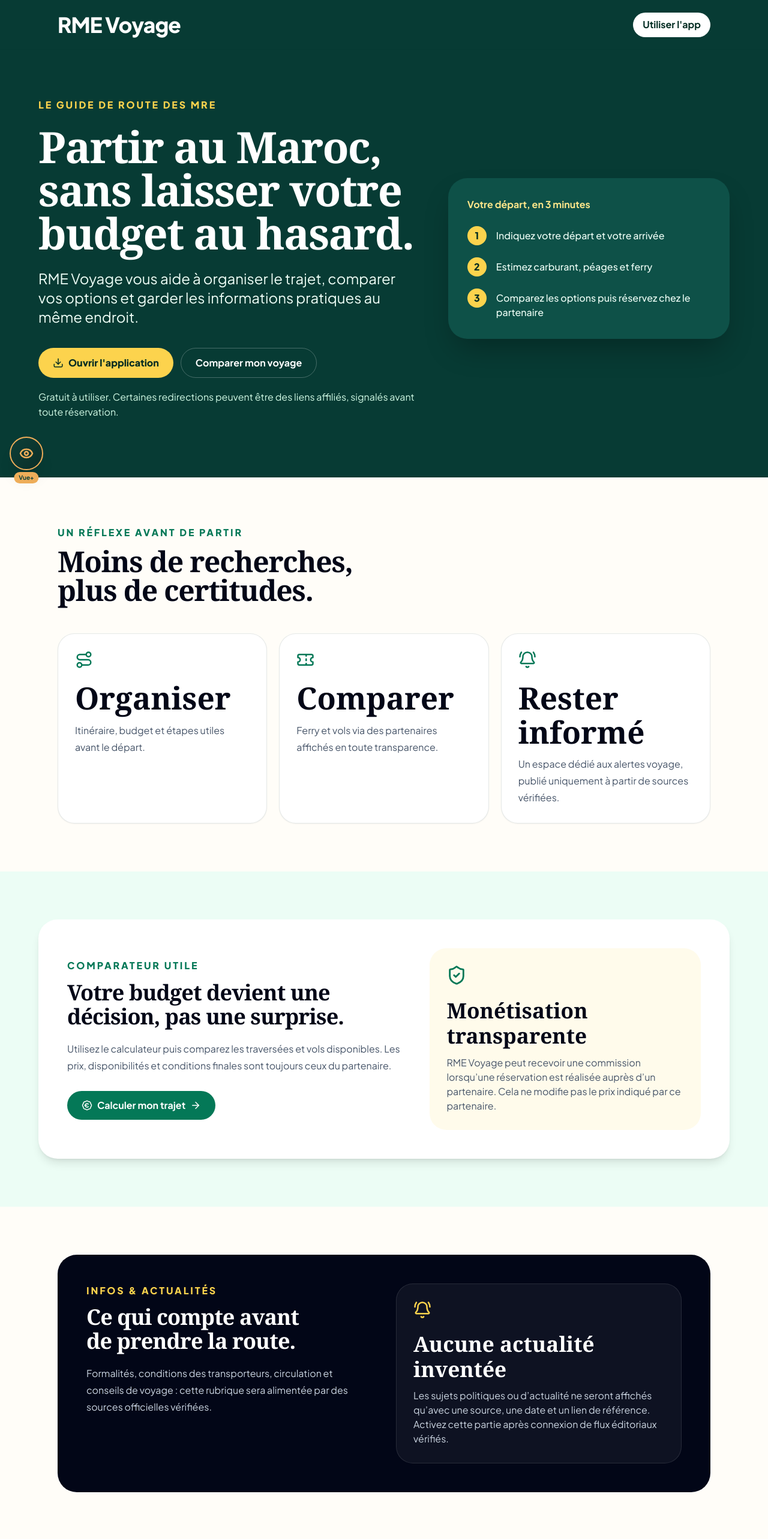
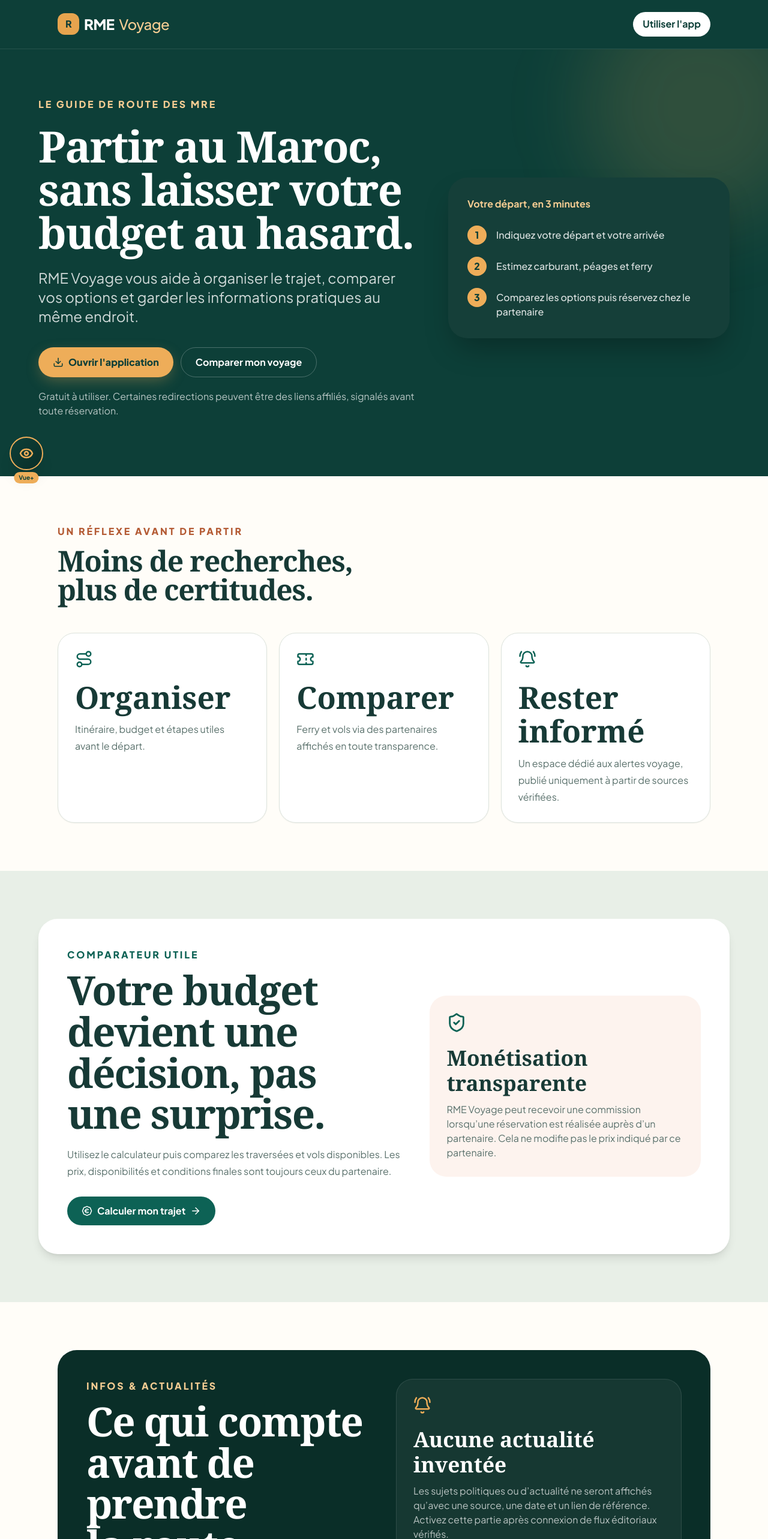
Before and after one commit to maissanebenaili-afk/Rme-route-, a Next.js app: page /guide in a window 1280 px wide. Shown: the top 2566 px of the page at 60% size. Built offline with nearby package versions, Linux system fonts and the light colour scheme; a web font is replaced by a local one.

Commit message:
design: unifie decouvrir/guide/telecharger avec l'identite RME Voyage (terracotta/zellige/safran, Boska)

```diff
--- a/app/decouvrir/page.tsx
+++ b/app/decouvrir/page.tsx
@@ -1,5 +1,5 @@
 import Link from 'next/link';
-import { ArrowRight, CalendarCheck, CircleDollarSign, MapPinned, ShipWheel } from 'lucide-react';
+import { ArrowRight, CalendarCheck, CircleDollarSign, MapPinned, ShipWheel, Sparkles } from 'lucide-react';
 
 const features = [
   {
@@ -31,106 +31,118 @@
 
 export default function DiscoverPage() {
   return (
-    <main className="min-h-screen bg-slate-950 text-white">
+    <main className="min-h-screen overflow-hidden bg-[#0d3f38] text-white">
+      {/* Background decorations, consistent with homepage hero */}
+      <div className="relative isolate">
+        <div className="pointer-events-none absolute -right-24 -top-24 -z-10 h-96 w-96 rounded-full bg-[#eead59]/20 blur-3xl" />
+        <div className="pointer-events-none absolute -bottom-36 left-1/4 -z-10 h-72 w-72 rounded-full bg-[#4cc3ac]/15 blur-3xl" />
+
         <nav className="mx-auto flex max-w-6xl items-center justify-between px-5 py-6 sm:px-8">
-        <Link href="/" className="text-lg font-black tracking-tight">
-          RME <span className="font-medium text-emerald-300">Voyage</span>
+          <Link href="/" className="flex items-center gap-2 text-lg font-black tracking-tight">
+            <span className="grid h-10 w-10 place-items-center rounded-2xl bg-[#e6a44e] text-sm text-[#103d37]">R</span>
+            RME <span className="font-medium text-[#f5cd93]">Voyage</span>
           </Link>
           <Link
             href="/telecharger"
-          className="rounded-full border border-white/20 px-4 py-2 text-sm font-semibold hover:bg-white/10"
+            className="rounded-full border border-white/20 px-4 py-2 text-sm font-semibold text-white transition hover:bg-white/10"
           >
             Ouvrir l&apos;application
           </Link>
         </nav>
 
-      <section className="mx-auto grid max-w-6xl gap-12 px-5 pb-20 pt-16 sm:px-8 lg:grid-cols-[1.2fr_0.8fr] lg:items-center lg:pt-24">
-        <div>
-          <p className="mb-5 text-sm font-bold uppercase tracking-[0.2em] text-emerald-300">
-            Europe ↔ Maroc
+        <section className="mx-auto grid max-w-6xl gap-12 px-5 pb-20 pt-10 sm:px-8 lg:grid-cols-[1.2fr_0.8fr] lg:items-center lg:pt-16">
+          <div className="animate-fade-up">
+            <p className="inline-flex items-center gap-2 rounded-full border border-white/15 bg-white/10 px-3 py-1.5 text-xs font-extrabold uppercase tracking-[.16em] text-[#f5cd93]">
+              <Sparkles size={14} /> Europe ↔ Maroc
             </p>
-          <h1 className="max-w-3xl text-5xl font-black leading-[1.05] tracking-tight sm:text-7xl">
+            <h1 className="mt-6 max-w-3xl font-display text-4xl font-semibold leading-[1.05] tracking-tight sm:text-6xl lg:text-7xl">
               Votre voyage vers le Maroc, mieux préparé.
             </h1>
-          <p className="mt-6 max-w-2xl text-lg leading-8 text-slate-300">
+            <p className="mt-6 max-w-2xl text-lg leading-8 text-white/75">
               RME Voyage rassemble les outils essentiels pour planifier votre itinéraire, estimer votre
               budget et retrouver les services utiles sur la route.
             </p>
             <div className="mt-9 flex flex-wrap gap-4">
               <Link
                 href="/"
-              className="inline-flex items-center gap-2 rounded-full bg-emerald-400 px-6 py-3 font-bold text-slate-950 hover:bg-emerald-300"
+                className="inline-flex items-center gap-2 rounded-full bg-[#e6a44e] px-6 py-3.5 font-extrabold text-[#103d37] shadow-gold transition hover:bg-[#f5cd93]"
               >
                 Préparer mon voyage <ArrowRight size={18} />
               </Link>
               <a
                 href="#fonctionnalites"
-              className="inline-flex items-center rounded-full border border-white/20 px-6 py-3 font-bold hover:bg-white/10"
+                className="inline-flex items-center rounded-full border border-white/20 px-6 py-3.5 font-bold text-white transition hover:bg-white/10"
               >
                 Découvrir le service
               </a>
             </div>
           </div>
 
-        <div className="rounded-[2rem] border border-white/10 bg-gradient-to-br from-emerald-500/25 to-slate-900 p-7 shadow-2xl shadow-emerald-950/40 sm:p-9">
-          <p className="text-sm font-bold text-emerald-200">Un seul point de départ</p>
+          <div className="relative animate-scale-in delay-200">
+            <div className="absolute inset-0 -rotate-2 rounded-[2rem] bg-[#e6a44e]/90" />
+            <div className="relative rounded-[2rem] border border-white/10 bg-[#153f39] p-7 shadow-2xl sm:p-9">
+              <p className="text-sm font-bold text-[#f5cd93]">Un seul point de départ</p>
               <div className="mt-7 space-y-5">
                 <div className="rounded-2xl bg-white/10 p-5">
-              <p className="text-sm text-slate-300">Itinéraire</p>
+                  <p className="text-sm text-white/60">Itinéraire</p>
                   <p className="mt-1 text-xl font-bold">Europe → Maroc</p>
                 </div>
                 <div className="grid grid-cols-2 gap-4">
                   <div className="rounded-2xl bg-white/10 p-5">
-                <p className="text-sm text-slate-300">Transport</p>
+                    <p className="text-sm text-white/60">Transport</p>
                     <p className="mt-1 font-bold">Comparé</p>
                   </div>
                   <div className="rounded-2xl bg-white/10 p-5">
-                <p className="text-sm text-slate-300">Budget</p>
+                    <p className="text-sm text-white/60">Budget</p>
                     <p className="mt-1 font-bold">Estimé</p>
                   </div>
                 </div>
               </div>
             </div>
+          </div>
         </section>
+      </div>
 
-      <section id="fonctionnalites" className="bg-white py-20 text-slate-950">
+      <section id="fonctionnalites" className="bg-[#fffdf8] py-20 text-[#173a36]">
         <div className="mx-auto max-w-6xl px-5 sm:px-8">
-          <p className="text-sm font-bold uppercase tracking-[0.18em] text-emerald-700">
+          <p className="text-sm font-extrabold uppercase tracking-[.18em] text-[#b45b34]">
             Pensé pour votre trajet
           </p>
-          <h2 className="mt-3 max-w-2xl text-4xl font-black tracking-tight sm:text-5xl">
+          <h2 className="mt-3 max-w-2xl font-display text-3xl font-semibold tracking-tight sm:text-5xl">
             Les informations utiles, sans multiplier les outils.
           </h2>
           <div className="mt-12 grid gap-5 sm:grid-cols-2">
             {features.map(({ icon: Icon, title, text }) => (
-              <article key={title} className="rounded-3xl border border-slate-200 p-7">
-                <Icon className="text-emerald-700" size={28} />
+              <article key={title} className="card-hover rounded-3xl border border-[#dce3dc] bg-white p-7">
+                <span className="grid h-12 w-12 place-items-center rounded-2xl bg-[#e9f1ed] text-[#0d6255]">
+                  <Icon size={24} />
+                </span>
                 <h3 className="mt-5 text-xl font-extrabold">{title}</h3>
-                <p className="mt-3 leading-7 text-slate-600">{text}</p>
+                <p className="mt-3 leading-7 text-[#5a716c]">{text}</p>
               </article>
             ))}
           </div>
         </div>
       </section>
 
-      <section className="px-5 py-20 sm:px-8">
-        <div className="mx-auto max-w-4xl rounded-[2rem] bg-emerald-400 px-7 py-12 text-center text-slate-950 sm:px-12">
-          <h2 className="text-4xl font-black tracking-tight sm:text-5xl">
+      <section className="bg-[#fffdf8] px-5 py-20 sm:px-8">
+        <div className="mx-auto max-w-4xl rounded-[2rem] bg-[#0d3f38] px-7 py-14 text-center text-white shadow-warm-lg sm:px-12">
+          <h2 className="font-display text-3xl font-semibold tracking-tight sm:text-5xl">
             Prêt à organiser votre voyage ?
           </h2>
-          <p className="mx-auto mt-4 max-w-xl text-lg">
+          <p className="mx-auto mt-4 max-w-xl text-lg text-white/75">
             Accédez à RME Voyage et commencez votre préparation dès maintenant.
           </p>
           <Link
             href="/"
-            className="mt-8 inline-flex items-center gap-2 rounded-full bg-slate-950 px-6 py-3 font-bold text-white hover:bg-slate-800"
+            className="mt-8 inline-flex items-center gap-2 rounded-full bg-[#e6a44e] px-6 py-3 font-bold text-[#103d37] transition hover:bg-[#f5cd93]"
           >
             Ouvrir l&apos;application <ArrowRight size={18} />
           </Link>
         </div>
       </section>
 
-      <footer className="border-t border-white/10 px-5 py-8 text-center text-sm text-slate-400">
+      <footer className="border-t border-white/10 bg-[#0a2e28] px-5 py-8 text-center text-sm text-white/60">
         RME Voyage — Informations indicatives. Vérifiez les conditions des transporteurs avant le
         départ.
       </footer>
--- a/app/guide/page.tsx
+++ b/app/guide/page.tsx
@@ -34,54 +34,57 @@
 
 export default function GuidePage() {
   return (
-    <main className="min-h-screen bg-[#fffdf8] text-slate-950">
-      <header className="border-b border-emerald-950/10 bg-[#073b34] text-white">
+    <main className="min-h-screen bg-[#fffdf8] text-[#173a36]">
+      <header className="border-b border-white/10 bg-[#0d3f38] text-white">
         <div className="mx-auto flex max-w-6xl items-center justify-between px-5 py-5 sm:px-8">
-          <Link href="/" className="text-xl font-black tracking-tight">
-            RME Voyage
+          <Link href="/" className="flex items-center gap-2 text-lg font-black tracking-tight">
+            <span className="grid h-9 w-9 place-items-center rounded-xl bg-[#e6a44e] text-sm text-[#103d37]">R</span>
+            RME <span className="font-medium text-[#f5cd93]">Voyage</span>
           </Link>
           <Link
             href="/telecharger"
-            className="rounded-full bg-white px-4 py-2 text-sm font-bold text-emerald-950 hover:bg-emerald-100"
+            className="rounded-full bg-white px-4 py-2 text-sm font-bold text-[#0d3f38] transition hover:bg-[#f5cd93]"
           >
             Utiliser l&apos;app
           </Link>
         </div>
       </header>
-      <section className="overflow-hidden bg-[#073b34] px-5 pb-24 pt-14 text-white sm:px-8 sm:pt-20">
+
+      <section className="relative isolate overflow-hidden bg-[#0d3f38] px-5 pb-24 pt-14 text-white sm:px-8 sm:pt-20">
+        <div className="pointer-events-none absolute -right-20 -top-24 -z-10 h-96 w-96 rounded-full bg-[#eead59]/15 blur-3xl" />
         <div className="mx-auto grid max-w-6xl gap-12 lg:grid-cols-[1.15fr_.85fr] lg:items-center">
-          <div>
-            <p className="text-sm font-extrabold uppercase tracking-[.18em] text-amber-300">
+          <div className="animate-fade-up">
+            <p className="text-sm font-extrabold uppercase tracking-[.18em] text-[#f5cd93]">
               Le guide de route des MRE
             </p>
-            <h1 className="mt-5 max-w-3xl text-5xl font-black leading-[1.04] tracking-tight sm:text-7xl">
+            <h1 className="mt-5 max-w-3xl font-display text-4xl font-semibold leading-[1.05] tracking-tight sm:text-6xl lg:text-7xl">
               Partir au Maroc, sans laisser votre budget au hasard.
             </h1>
-            <p className="mt-6 max-w-2xl text-lg leading-8 text-emerald-50">
+            <p className="mt-6 max-w-2xl text-lg leading-8 text-white/80">
               RME Voyage vous aide à organiser le trajet, comparer vos options et garder les
               informations pratiques au même endroit.
             </p>
             <div className="mt-9 flex flex-wrap gap-3">
               <Link
                 href="/telecharger"
-                className="inline-flex items-center gap-2 rounded-full bg-amber-300 px-6 py-3 font-extrabold text-emerald-950 hover:bg-amber-200"
+                className="inline-flex items-center gap-2 rounded-full bg-[#eead59] px-6 py-3 font-extrabold text-[#0d3f38] shadow-gold transition hover:bg-[#f5cd93]"
               >
                 <Download size={18} /> Ouvrir l&apos;application
               </Link>
               <a
                 href="#comparer"
-                className="inline-flex items-center rounded-full border border-white/25 px-6 py-3 font-bold hover:bg-white/10"
+                className="inline-flex items-center rounded-full border border-white/25 px-6 py-3 font-bold text-white transition hover:bg-white/10"
               >
                 Comparer mon voyage
               </a>
             </div>
-            <p className="mt-5 text-sm text-emerald-100">
+            <p className="mt-5 text-sm text-white/70">
               Gratuit à utiliser. Certaines redirections peuvent être des liens affiliés, signalés
               avant toute réservation.
             </p>
           </div>
-          <div className="rounded-[2rem] bg-[#0e5148] p-6 shadow-2xl shadow-black/30 sm:p-8">
-            <p className="font-bold text-amber-200">Votre départ, en 3 minutes</p>
+          <div className="animate-scale-in delay-200 rounded-[2rem] bg-[#153f39] p-6 shadow-2xl shadow-black/30 sm:p-8">
+            <p className="font-bold text-[#f5cd93]">Votre départ, en 3 minutes</p>
             <ol className="mt-6 space-y-5">
               {[
                 'Indiquez votre départ et votre arrivée',
@@ -89,61 +92,63 @@
                 'Comparez les options puis réservez chez le partenaire',
               ].map((item, index) => (
                 <li className="flex gap-4" key={item}>
-                  <span className="flex h-8 w-8 shrink-0 items-center justify-center rounded-full bg-amber-300 font-black text-emerald-950">
+                  <span className="flex h-8 w-8 shrink-0 items-center justify-center rounded-full bg-[#eead59] font-black text-[#0d3f38]">
                     {index + 1}
                   </span>
-                  <span className="pt-1 font-medium text-emerald-50">{item}</span>
+                  <span className="pt-1 font-medium text-white/85">{item}</span>
                 </li>
               ))}
             </ol>
           </div>
         </div>
       </section>
+
       <section className="mx-auto max-w-6xl px-5 py-20 sm:px-8">
-        <p className="text-sm font-extrabold uppercase tracking-[.18em] text-emerald-700">
+        <p className="text-sm font-extrabold uppercase tracking-[.18em] text-[#b45b34]">
           Un réflexe avant de partir
         </p>
-        <h2 className="mt-3 max-w-3xl text-4xl font-black tracking-tight sm:text-5xl">
+        <h2 className="mt-3 max-w-3xl font-display text-3xl font-semibold tracking-tight sm:text-5xl">
           Moins de recherches, plus de certitudes.
         </h2>
         <div className="mt-12 grid gap-5 md:grid-cols-3">
           {pillars.map(({ icon: Icon, title, text }) => (
             <article
-              className="rounded-3xl border border-emerald-950/10 bg-white p-7 shadow-sm"
+              className="card-hover rounded-3xl border border-[#dce3dc] bg-white p-7 shadow-sm"
               key={title}
             >
-              <Icon size={30} className="text-emerald-700" />
+              <Icon size={30} className="text-[#0d6255]" />
               <h3 className="mt-5 text-2xl font-black">{title}</h3>
-              <p className="mt-3 leading-7 text-slate-600">{text}</p>
+              <p className="mt-3 leading-7 text-[#5a716c]">{text}</p>
             </article>
           ))}
         </div>
       </section>
-      <section id="comparer" className="bg-emerald-50 px-5 py-20 sm:px-8">
+
+      <section id="comparer" className="bg-[#e8efe7] px-5 py-20 sm:px-8">
         <div className="mx-auto max-w-6xl rounded-[2rem] bg-white p-7 shadow-lg sm:p-12">
           <div className="grid gap-10 lg:grid-cols-[1fr_.8fr] lg:items-center">
             <div>
-              <p className="text-sm font-extrabold uppercase tracking-[.18em] text-emerald-700">
+              <p className="text-sm font-extrabold uppercase tracking-[.18em] text-[#0d6255]">
                 Comparateur utile
               </p>
-              <h2 className="mt-3 text-4xl font-black tracking-tight">
+              <h2 className="mt-3 font-display text-3xl font-semibold tracking-tight">
                 Votre budget devient une décision, pas une surprise.
               </h2>
-              <p className="mt-5 max-w-xl leading-7 text-slate-600">
+              <p className="mt-5 max-w-xl leading-7 text-[#5a716c]">
                 Utilisez le calculateur puis comparez les traversées et vols disponibles. Les prix,
                 disponibilités et conditions finales sont toujours ceux du partenaire.
               </p>
               <Link
                 href="/"
-                className="mt-7 inline-flex items-center gap-2 rounded-full bg-emerald-700 px-6 py-3 font-bold text-white hover:bg-emerald-800"
+                className="mt-7 inline-flex items-center gap-2 rounded-full bg-[#0d6255] px-6 py-3 font-bold text-white transition hover:bg-[#0a4d44]"
               >
                 <BadgeEuro size={18} /> Calculer mon trajet <ArrowRight size={18} />
               </Link>
             </div>
-            <div className="rounded-3xl bg-amber-50 p-7">
-              <ShieldCheck className="text-emerald-700" size={34} />
+            <div className="rounded-3xl bg-[#fdf3ee] p-7">
+              <ShieldCheck className="text-[#0d6255]" size={34} />
               <h3 className="mt-5 text-xl font-black">Monétisation transparente</h3>
-              <p className="mt-3 text-sm leading-6 text-slate-600">
+              <p className="mt-3 text-sm leading-6 text-[#5a716c]">
                 RME Voyage peut recevoir une commission lorsqu’une réservation est réalisée auprès
                 d’un partenaire. Cela ne modifie pas le prix indiqué par ce partenaire.
               </p>
@@ -151,24 +156,25 @@
           </div>
         </div>
       </section>
+
       <section className="mx-auto max-w-6xl px-5 py-20 sm:px-8">
-        <div className="grid gap-10 rounded-[2rem] bg-slate-950 p-8 text-white sm:p-12 lg:grid-cols-2">
+        <div className="grid gap-10 rounded-[2rem] bg-[#0a2e28] p-8 text-white sm:p-12 lg:grid-cols-2">
           <div>
-            <p className="text-sm font-extrabold uppercase tracking-[.18em] text-amber-300">
+            <p className="text-sm font-extrabold uppercase tracking-[.18em] text-[#f5cd93]">
               Infos & actualités
             </p>
-            <h2 className="mt-3 text-4xl font-black tracking-tight">
+            <h2 className="mt-3 font-display text-3xl font-semibold tracking-tight">
               Ce qui compte avant de prendre la route.
             </h2>
-            <p className="mt-5 leading-7 text-slate-300">
+            <p className="mt-5 leading-7 text-white/70">
               Formalités, conditions des transporteurs, circulation et conseils de voyage : cette
               rubrique sera alimentée par des sources officielles vérifiées.
             </p>
           </div>
           <div className="rounded-3xl border border-white/10 bg-white/5 p-7">
-            <BellRing className="text-amber-300" size={30} />
+            <BellRing className="text-[#eead59]" size={30} />
             <h3 className="mt-5 text-xl font-black">Aucune actualité inventée</h3>
-            <p className="mt-3 text-sm leading-6 text-slate-300">
+            <p className="mt-3 text-sm leading-6 text-white/70">
               Les sujets politiques ou d’actualité ne seront affichés qu’avec une source, une date
               et un lien de référence. Activez cette partie après connexion de flux éditoriaux
               vérifiés.
@@ -176,9 +182,10 @@
           </div>
         </div>
       </section>
+
       <section className="px-5 pb-20 sm:px-8">
-        <div className="mx-auto max-w-5xl rounded-[2rem] bg-amber-300 px-7 py-14 text-center text-emerald-950 sm:px-12">
-          <h2 className="text-4xl font-black tracking-tight sm:text-5xl">
+        <div className="mx-auto max-w-5xl rounded-[2rem] bg-[#eead59] px-7 py-14 text-center text-[#0d3f38] shadow-gold sm:px-12">
+          <h2 className="font-display text-3xl font-semibold tracking-tight sm:text-5xl">
             Votre prochain trajet commence ici.
           </h2>
           <p className="mx-auto mt-4 max-w-2xl text-lg">
@@ -186,7 +193,7 @@
           </p>
           <Link
             href="/telecharger"
-            className="mt-8 inline-flex items-center gap-2 rounded-full bg-emerald-950 px-7 py-3 font-bold text-white hover:bg-emerald-900"
+            className="mt-8 inline-flex items-center gap-2 rounded-full bg-[#0d3f38] px-7 py-3 font-bold text-white transition hover:bg-[#0a2e28]"
           >
             Commencer gratuitement <ArrowRight size={18} />
           </Link>
--- a/app/telecharger/page.tsx
+++ b/app/telecharger/page.tsx
@@ -1,5 +1,6 @@
 import Link from 'next/link';
 import { redirect } from 'next/navigation';
+import { Download } from 'lucide-react';
 
 export const metadata = {
   title: 'Télécharger RME Voyage',
@@ -23,12 +24,25 @@
   if (downloadUrl) redirect(downloadUrl);
 
   return (
-    <main className="grid min-h-screen place-items-center bg-slate-950 px-5 text-white">
-      <section className="max-w-lg rounded-3xl border border-white/10 bg-white/5 p-8 text-center shadow-2xl">
-        <p className="text-sm font-bold uppercase tracking-[0.18em] text-emerald-300">RME Voyage</p>
-        <h1 className="mt-3 text-3xl font-black">L&apos;application arrive bientôt</h1>
-        <p className="mt-4 leading-7 text-slate-300">Le lien de téléchargement est en cours de publication. Revenez dans quelques instants.</p>
-        <Link href="/" className="mt-7 inline-flex rounded-full bg-emerald-400 px-5 py-3 font-bold text-slate-950 hover:bg-emerald-300">Préparer mon voyage sur le web</Link>
+    <main className="relative grid min-h-screen place-items-center overflow-hidden bg-[#0d3f38] px-5 text-white">
+      <div className="pointer-events-none absolute -right-20 -top-24 -z-10 h-96 w-96 rounded-full bg-[#eead59]/20 blur-3xl" />
+      <div className="pointer-events-none absolute -bottom-36 left-1/4 -z-10 h-72 w-72 rounded-full bg-[#4cc3ac]/15 blur-3xl" />
+
+      <section className="animate-scale-in max-w-lg rounded-[2rem] border border-white/10 bg-[#153f39] p-8 text-center shadow-2xl sm:p-10">
+        <span className="mx-auto grid h-14 w-14 place-items-center rounded-2xl bg-[#eead59] text-[#0d3f38]">
+          <Download size={26} />
+        </span>
+        <p className="mt-5 text-sm font-bold uppercase tracking-[0.18em] text-[#f5cd93]">RME Voyage</p>
+        <h1 className="mt-3 font-display text-3xl font-semibold">L&apos;application arrive bientôt</h1>
+        <p className="mt-4 leading-7 text-white/75">
+          Le lien de téléchargement est en cours de publication. Revenez dans quelques instants.
+        </p>
+        <Link
+          href="/"
+          className="mt-7 inline-flex rounded-full bg-[#eead59] px-5 py-3 font-bold text-[#0d3f38] shadow-gold transition hover:bg-[#f5cd93]"
+        >
+          Préparer mon voyage sur le web
+        </Link>
       </section>
     </main>
   );
```
Lines whose indentation alone changed are shown as unchanged.
